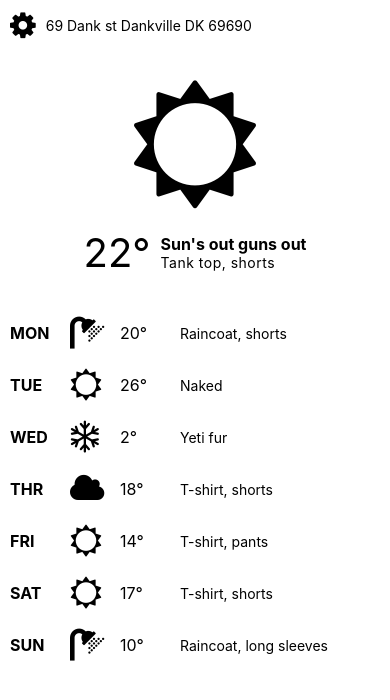
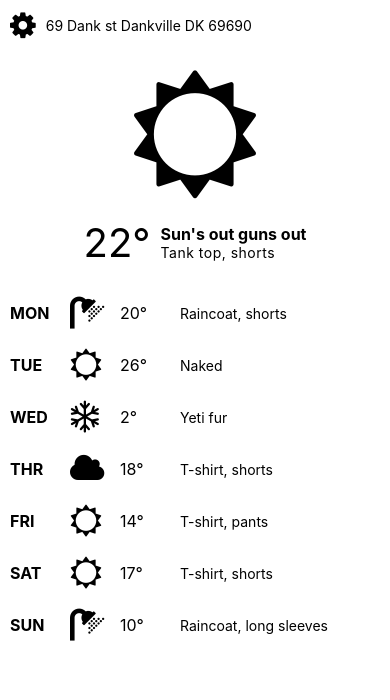
Before and after one commit to besh/dank-sky, a React Native app: screen / in a window 390 px wide. Shown: the top 700 px of the page. Built offline with nearby package versions, Linux system fonts and the light colour scheme.

Commit message:
chore: migrate current weather to styled components

```diff
--- /dev/null
+++ b/src/components/common/centered-row.js
@@ -0,0 +1,14 @@
+import React from "react";
+import styled from "styled-components/native";
+
+const Root = styled.View`
+  display: flex;
+  flex-direction: row;
+  align-items: center;
+`;
+
+const CenteredRow = ({ children }) => {
+  return <Root>{children}</Root>;
+};
+
+export default CenteredRow;
--- a/src/components/containers/current-weather.js
+++ b/src/components/containers/current-weather.js
@@ -1,54 +1,48 @@
 import React from "react";
-import { StyleSheet, Text, View } from "react-native";
+import { View } from "react-native";
+import styled from "styled-components/native";
 import WeatherIcon from "../common/weather-icon";
+import CenteredRow from "../common/centered-row";
 
-const styles = StyleSheet.create({
-  root: {
-    display: "flex",
-    flexDirection: "column",
-    alignItems: "center",
-    padding: 30
-  },
+const Root = styled.View`
+  display: flex;
+  flex-direction: column;
+  align-items: center;
+  padding: 20px;
+`;
 
-  iconContainer: {
-    marginBottom: 20
-  },
+const ImageContainer = styled.View`
+  margin-bottom: 20px;
+`;
 
-  report: {
-    display: "flex",
-    flexDirection: "row",
-    alignItems: "center"
-  },
+const Temp = styled.Text`
+  margin-right: 10px;
+  font-size: 40px;
+`;
 
-  temp: {
-    fontSize: 40,
-    marginRight: 10
-  },
+const Statement = styled.Text`
+  font-size: 16px;
+  font-weight: bold;
+`;
 
-  statement: {
-    fontSize: 16,
-    fontWeight: "bold"
-  },
-
-  suggestion: {
-    letterSpacing: 0.5
-  }
-});
+const Suggestion = styled.Text`
+  letter-spacing: 0.5;
+`;
 
 const CurrentWeather = () => {
   return (
-    <View style={styles.root}>
-      <View style={styles.iconContainer}>
+    <Root>
+      <ImageContainer>
         <WeatherIcon type="sunny" size={128} />
-      </View>
-      <View style={styles.report}>
-        <Text style={styles.temp}>22°</Text>
+      </ImageContainer>
+      <CenteredRow>
+        <Temp>22°</Temp>
         <View>
-          <Text style={styles.statement}>Sun's out guns out</Text>
-          <Text style={styles.suggestion}>Tank top, shorts</Text>
+          <Statement>Sun's out guns out</Statement>
+          <Suggestion>Tank top, shorts</Suggestion>
         </View>
-      </View>
-    </View>
+      </CenteredRow>
+    </Root>
   );
 };
 
--- a/src/components/containers/week-forecast.js
+++ b/src/components/containers/week-forecast.js
@@ -1,6 +1,7 @@
 import React from "react";
 import styled from "styled-components/native";
 import WeatherIcon from "../common/weather-icon";
+import CenteredRow from "../common/centered-row";
 
 const Root = styled.View`
   padding: 10px 10px 100px;
@@ -11,12 +12,6 @@ const Entry = styled.View`
   flex-direction: row;
   align-items: center;
   margin-bottom: 20px;
-`;
-
-const CenteredRow = styled.View`
-  display: flex;
-  flex-direction: row;
-  align-items: center;
 `;
 
 const Day = styled.Text`
```
